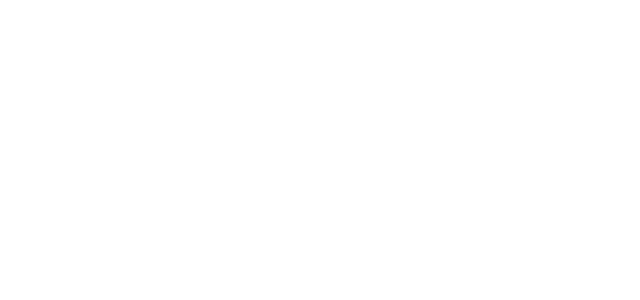
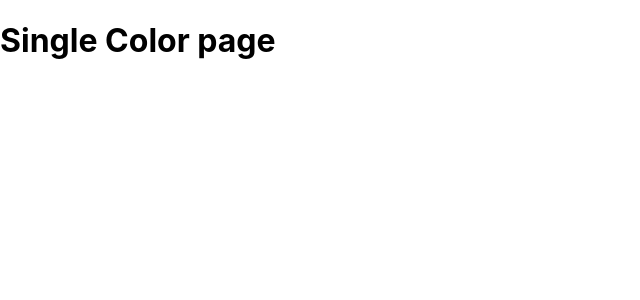
Before and after one commit to WilliamSole/React-Color-Palette, a React (Create React App) app: page /palette/1/1 in a window 1280 px wide. Shown: the top 300 px of the page, without its empty margins (0-640 px from the left). Built offline with nearby package versions, Linux system fonts and the light colour scheme.

Commit message:
add link to colorbox and route

```diff
--- a/src/App.js
+++ b/src/App.js
@@ -23,6 +23,7 @@
             <Palette palette={ generatePalette( this.findPalette( routeProps.match.params.id ))} />
           )}
         />
+        <Route exact path='/palette/:paletteId/:colorId' render={ () => <h1>Single Color page</h1> }/>
       </Switch>
       /* <div>
         <Palette palette={generatePalette(seedColours[1])}/>
--- a/src/ColourBox.js
+++ b/src/ColourBox.js
@@ -1,5 +1,6 @@
-import React, { Component } from 'react'
+import React, { Component } from 'react';
 import { CopyToClipboard } from 'react-copy-to-clipboard';
+import { Link } from 'react-router-dom';
 import './ColourBox.css';
 
 class ColourBox extends Component {
@@ -35,7 +36,9 @@
                         </div>
                         <button className='copy-button'>Copy</button>
                     </div>
-                    <span className='see-more'>More</span>
+                    <Link exact to='/' onClick={ e => e.stopPropagation() }>
+                        <span className='see-more'>More</span>
+                    </Link>
                 </div>
             </CopyToClipboard>
         )
```
